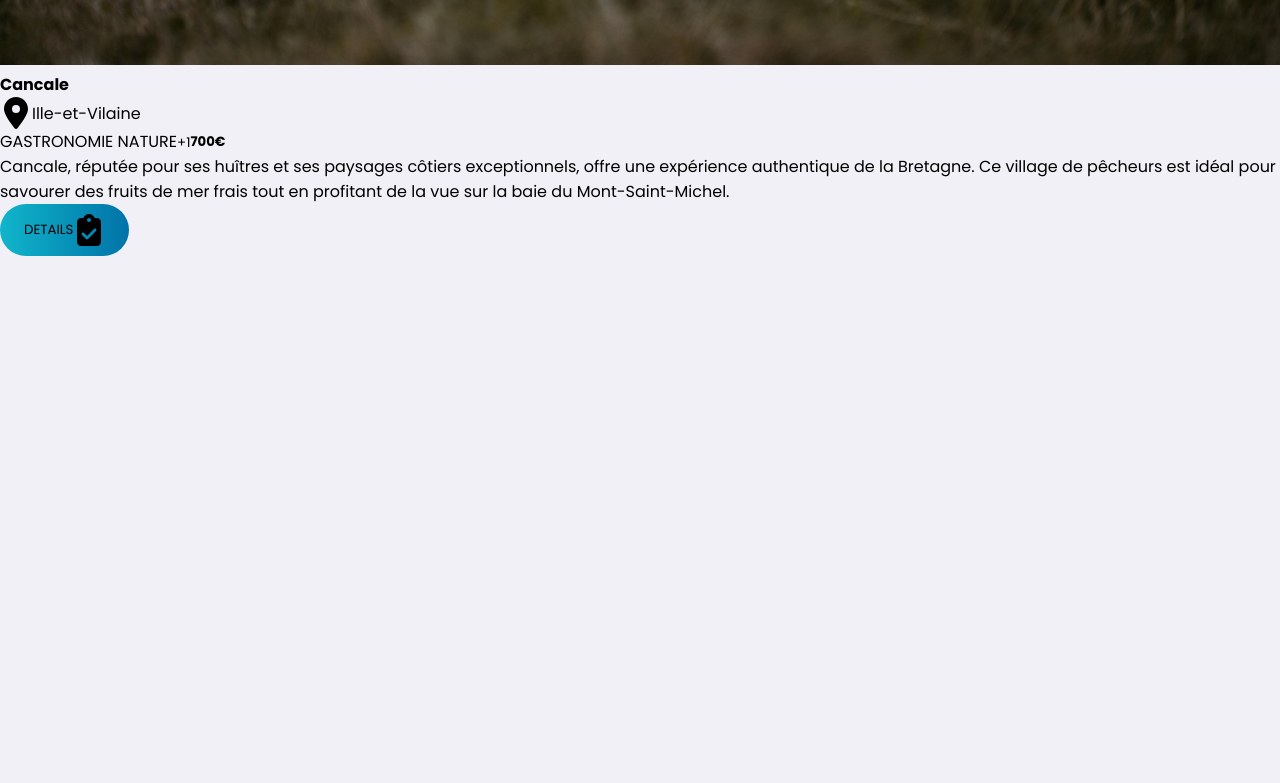
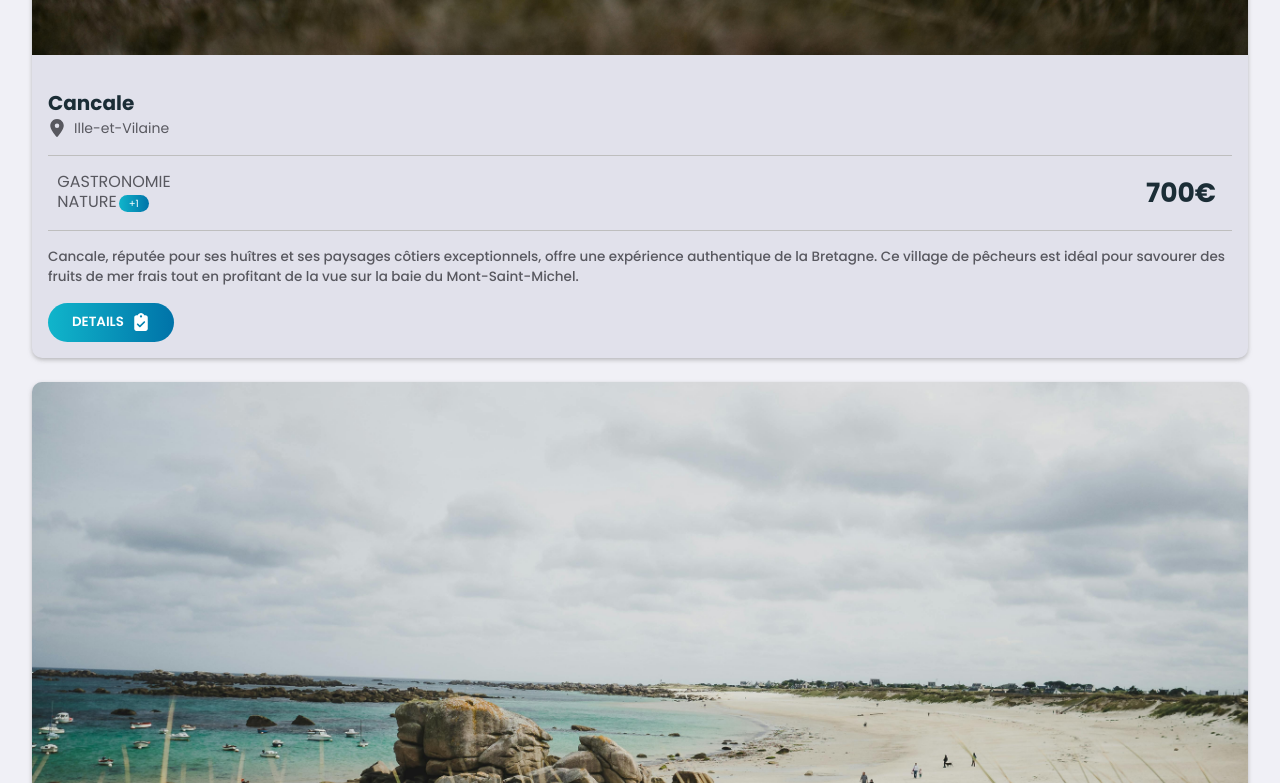
Before and after one commit to Reisorel/React_traveling_app, a React (Vite) app in the folder frontend/: page / in a window 1280 px wide. Shown: the part 1657-2440 px from the top of the page. Before the commit the page ends 1945 px from the top, so only its background shows below. Built offline with nearby package versions, Linux system fonts and the light colour scheme.

Commit message:
adding main to content

```diff
--- a/frontend/src/Components/Main/Main.css
+++ b/frontend/src/Components/Main/Main.css
@@ -10,6 +10,7 @@
   --inputColor: rgb(239, 239, 239);
   --bodyColor: rgb(240, 240, 246);
   --cardBG: rgb(225, 225, 235);
+  --cardHover: rgb(255, 255, 255);
 }
 
 .main {
@@ -21,7 +22,7 @@
   width: -moz-max-content;
   width: max-content;
   color: var(--textColor);
-  margin: 1rem 0;
+  margin: 2rem;
   z-index: 2;
 }
 .secTitle .title::after {
@@ -32,10 +33,105 @@
   width: 82px;
   right: 0;
   bottom: 5px;
-  z-index: 1;
+  z-index: -1;
 }
 
 .secContent {
   justify-content: center;
-  gap: 1, 5rem;
+  gap: 1.5rem;
+  margin: 2rem;
+}
+.secContent .singleDestination {
+  height: 100%;
+  display: grid;
+  row-gap: 10px;
+  border-radius: 10px;
+  align-items: center;
+  background: var(--cardBG);
+  box-shadow: 0 2px 4px rgba(140, 140, 141, 0.549);
+  overflow: hidden;
+}
+.secContent .singleDestination:hover {
+  background: var(--cardHover);
+  box-shadow: 1 4px 4px rgba(85, 85, 114, 0.549);
+  transition: 0.3s ease;
+}
+.secContent .singleDestination .imageDiv {
+  height: auto;
+  width: auto;
+  overflow: hidden;
+}
+.secContent .singleDestination .imageDiv img {
+  height: 100%;
+  width: 100%;
+  -o-object-fit: cover;
+     object-fit: cover;
+  transform: 2s eases;
+}
+.secContent .singleDestination .imageDiv:hover img {
+  transform: scale(1.1);
+}
+.secContent .singleDestination .cardInfo {
+  padding: 1rem;
+}
+.secContent .singleDestination .cardInfo .destTitle {
+  color: var(--blackColor);
+  font-size: 1.25rem;
+}
+.secContent .singleDestination .cardInfo .continent {
+  gap: 0.5rem;
+}
+.secContent .singleDestination .cardInfo .continent .icon {
+  color: var(--textColor);
+  font-size: 18px;
+}
+.secContent .singleDestination .cardInfo .continent .name {
+  color: var(--textColor);
+  font-weight: 400;
+  font-size: 14px;
+}
+.secContent .singleDestination .cardInfo .fees {
+  width: 100%;
+  justify-content: space-between;
+  padding: 1rem;
+  margin: 1rem 0;
+  border-top: 1.5px solid var(--greyText);
+  border-bottom: 1.5px solid var(--greyText);
+}
+.secContent .singleDestination .cardInfo .fees .grade {
+  color: var(--textColor);
+  max-width: 100px;
+  line-height: 20px;
+  display: flex;
+  align-items: center;
+  justify-content: center;
+}
+.secContent .singleDestination .cardInfo .fees .grade small {
+  text-align: center;
+  background: var(--gradientColor);
+  border-radius: 1rem;
+  color: var(--whiteColor);
+  padding: 1px 10px;
+  font-size: 10px;
+  margin: 2px;
+}
+.secContent .singleDestination .cardInfo .fees .price {
+  font-size: 2rem;
+  color: var(--blackColor);
+}
+.secContent .singleDestination .cardInfo .desc {
+  font-size: 13.5px;
+  color: var(--textColor);
+  font-weight: 500;
+}
+.secContent .singleDestination .cardInfo .btn {
+  margin-top: 1rem;
+  color: var(--whiteColor);
+  font-weight: 600;
+  justify-content: space-between;
+  gap: 0.5rem;
+}
+.secContent .singleDestination .cardInfo .btn .icon {
+  align-self: center;
+  font-size: 18px;
 }/*# sourceMappingURL=Main.css.map */
--- a/frontend/src/Components/Main/Main.jsx
+++ b/frontend/src/Components/Main/Main.jsx
@@ -2,12 +2,20 @@ import React from "react";
 import "./Main.css";
 
 //Medias
+
 import bzh1 from "../../Assets/bzh-1.jpg";
+import bzh2 from "../../Assets/bzh-2.jpg";
+import bzh3 from "../../Assets/bzh-3.jpg";
+import bzh4 from "../../Assets/bzh-4.jpg";
+import bzh5 from "../../Assets/bzh-5.jpg";
+import bzh6 from "../../Assets/bzh-6.jpg";
+import bzh7 from "../../Assets/bzh-7.jpg";
+import bzh8 from "../../Assets/bzh-8.jpg";
+import bzh9 from "../../Assets/bzh-9.jpg";
 
 //Icons
 import { FaLocationDot } from "react-icons/fa6";
 import { FaClipboardCheck } from "react-icons/fa6";
-
 
 const Data = [
   {
@@ -20,78 +28,86 @@ const Data = [
     description:
       "Cancale, réputée pour ses huîtres et ses paysages côtiers exceptionnels, offre une expérience authentique de la Bretagne. Ce village de pêcheurs est idéal pour savourer des fruits de mer frais tout en profitant de la vue sur la baie du Mont-Saint-Michel.",
   },
-  // {
-  //   id: 2,
-  //   imgSrc: 'bzh-2',
-  //   destTitle: 'Saint-Malo',
-  //   location: 'Ille-et-Vilaine, France',
-  //   grade: 'HISTORICAL RELAX',
-  //   fees: '650€',
-  //   description: 'Saint-Malo, la cité corsaire, impressionne avec ses remparts historiques et ses plages. Promenez-vous dans ses ruelles pavées et explorez son riche patrimoine maritime.'
-  // },
-  // {
-  //   id: 3,
-  //   imgSrc: 'bzh-3',
-  //   destTitle: 'Quimper',
-  //   location: 'Finistère, France',
-  //   grade: 'CULTURAL RELAX',
-  //   fees: '550€',
-  //   description: 'Quimper, capitale culturelle du Finistère, est célèbre pour sa cathédrale gothique et ses maisons à colombages. Découvrez son patrimoine breton à travers ses musées et ses artisans locaux.'
-  // },
-  // {
-  //   id: 4,
-  //   imgSrc: 'bzh-4',
-  //   destTitle: 'Concarneau',
-  //   location: 'Finistère, France',
-  //   grade: 'SEASIDE RELAX',
-  //   fees: '600€',
-  //   description: 'Concarneau, avec sa ville close entourée de remparts, est une destination pittoresque et charmante. Explorez ses ruelles pavées, ses galeries d\'art, et profitez d\'une balade le long de la plage.'
-  // },
-  // {
-  //   id: 5,
-  //   imgSrc: 'bzh-5',
-  //   destTitle: 'Pointe du Raz',
-  //   location: 'Finistère, France',
-  //   grade: 'NATURE ADVENTURE',
-  //   fees: '500€',
-  //   description: 'La Pointe du Raz, un site naturel spectaculaire, vous invite à découvrir ses falaises escarpées et sa vue panoramique sur l\'océan. Un incontournable pour les amateurs de randonnée et de paysages grandioses.'
-  // },
-  // {
-  //   id: 6,
-  //   imgSrc: 'bzh-6',
-  //   destTitle: 'Belle-Île-en-Mer',
-  //   location: 'Morbihan, France',
-  //   grade: 'ISLAND ESCAPE',
-  //   fees: '750€',
-  //   description: 'Belle-Île-en-Mer est une île paradisiaque aux paysages variés : plages de sable, falaises déchiquetées et vallées verdoyantes. Idéale pour une escapade nature et détente, loin de l\'agitation du continent.'
-  // },
-  // {
-  //   id: 7,
-  //   imgSrc: 'bzh-7',
-  //   destTitle: 'Carnac',
-  //   location: 'Morbihan, France',
-  //   grade: 'HISTORICAL NATURE',
-  //   fees: '620€',
-  //   description: 'Carnac est célèbre pour ses alignements de menhirs, mystérieux vestiges de la préhistoire. Profitez de la sérénité des lieux et explorez les plages et marais environnants pour une expérience unique.'
-  // },
-  // {
-  //   id: 8,
-  //   imgSrc: 'bzh-8',
-  //   destTitle: 'Rochefort-en-Terre',
-  //   location: 'Morbihan, France',
-  //   grade: 'MEDIEVAL CHARM',
-  //   fees: '580€',
-  //   description: 'Rochefort-en-Terre, élu plus beau village de France, charme par ses maisons fleuries et son ambiance médiévale. Flânez dans ses ruelles pittoresques et imprégnez-vous de l\'atmosphère unique du lieu.'
-  // },
-  // {
-  //   id: 9,
-  //   imgSrc: 'bzh-9',
-  //   destTitle: 'Locronan',
-  //   location: 'Finistère, France',
-  //   grade: 'CULTURAL CHARM',
-  //   fees: '630€',
-  //   description: 'Locronan, petite cité de caractère, est l\'un des joyaux architecturaux de la Bretagne. Avec ses maisons de granit et son église majestueuse, c\'est une destination incontournable pour les amoureux de l\'histoire et de l\'architecture.'
-  // }
+  {
+    id: 2,
+    imgSrc: bzh2,
+    destTitle: "Saint-Malo",
+    location: "Ille-et-Vilaine",
+    grade: "HISTOIRE & AVENTURE",
+    fees: "850€",
+    description:
+      "Saint-Malo, célèbre pour ses remparts majestueux et son histoire de corsaires, est une destination incontournable pour les amoureux de l'histoire et de la mer. Flânez dans ses rues pavées, explorez ses fortifications et profitez des plages environnantes pour une expérience bretonne riche en découvertes.",
+  },
+  {
+    id: 3,
+    imgSrc: bzh3,
+    destTitle: "Quimper",
+    location: "Finistère, France",
+    grade: "CULTURAL RELAX",
+    fees: "550€",
+    description:
+      "Quimper, capitale culturelle du Finistère, est célèbre pour sa cathédrale gothique et ses maisons à colombages. Découvrez son patrimoine breton à travers ses musées et ses artisans locaux.",
+  },
+  {
+    id: 4,
+    imgSrc: bzh4,
+    destTitle: "Concarneau",
+    location: "Finistère, France",
+    grade: "SEASIDE RELAX",
+    fees: "600€",
+    description:
+      "Concarneau, avec sa ville close entourée de remparts, est une destination pittoresque et charmante. Explorez ses ruelles pavées, ses galeries d'art, et profitez d'une balade le long de la plage.",
+  },
+  {
+    id: 5,
+    imgSrc: bzh5,
+    destTitle: "Pointe du Raz",
+    location: "Finistère, France",
+    grade: "NATURE ADVENTURE",
+    fees: "500€",
+    description:
+      "La Pointe du Raz, un site naturel spectaculaire, vous invite à découvrir ses falaises escarpées et sa vue panoramique sur l'océan. Un incontournable pour les amateurs de randonnée et de paysages grandioses.",
+  },
+  {
+    id: 6,
+    imgSrc: bzh6,
+    destTitle: "Belle-Île-en-Mer",
+    location: "Morbihan, France",
+    grade: "ISLAND ESCAPE",
+    fees: "750€",
+    description:
+      "Belle-Île-en-Mer est une île paradisiaque aux paysages variés : plages de sable, falaises déchiquetées et vallées verdoyantes. Idéale pour une escapade nature et détente, loin de l'agitation du continent.",
+  },
+  {
+    id: 7,
+    imgSrc: bzh7,
+    destTitle: "Carnac",
+    location: "Morbihan, France",
+    grade: "HISTORICAL NATURE",
+    fees: "620€",
+    description:
+      "Carnac est célèbre pour ses alignements de menhirs, mystérieux vestiges de la préhistoire. Profitez de la sérénité des lieux et explorez les plages et marais environnants pour une expérience unique.",
+  },
+  {
+    id: 8,
+    imgSrc: bzh8,
+    destTitle: "Rochefort-en-Terre",
+    location: "Morbihan, France",
+    grade: "MEDIEVAL CHARM",
+    fees: "580€",
+    description:
+      "Rochefort-en-Terre, élu plus beau village de France, charme par ses maisons fleuries et son ambiance médiévale. Flânez dans ses ruelles pittoresques et imprégnez-vous de l'atmosphère unique du lieu.",
+  },
+  {
+    id: 9,
+    imgSrc: bzh9,
+    destTitle: "Locronan",
+    location: "Finistère, France",
+    grade: "CULTURAL CHARM",
+    fees: "630€",
+    description:
+      "Locronan, petite cité de caractère, est l'un des joyaux architecturaux de la Bretagne. Avec ses maisons de granit et son église majestueuse, c'est une destination incontournable pour les amoureux de l'histoire et de l'architecture.",
+  },
 ];
 
 const Main = () => {
@@ -115,7 +131,7 @@ const Main = () => {
                     <FaLocationDot className="icon" />
                     <span className="name">{location}</span>
                   </span>
-                </div>
+
                   <div className="fees flex">
                     <div className="grade">
                       <span>
@@ -127,11 +143,15 @@ const Main = () => {
                       <h5>{fees}</h5>
                     </div>
                   </div>
+
                   <div className="desc">
                     <p>{description}</p>
                   </div>
-                <button className="btn flex">DETAILS <FaClipboardCheck className="icon" />
+
+                  <button className="btn flex">
+                    DETAILS <FaClipboardCheck className="icon" />
                   </button>
+                </div>
               </div>
             );
           }
--- a/frontend/src/Components/Main/Main.scss
+++ b/frontend/src/Components/Main/Main.scss
@@ -10,6 +10,7 @@
   --inputColor: rgb(239, 239, 239);
   --bodyColor: rgb(240, 240, 246);
   --cardBG: rgb(225, 225, 235);
+  --cardHover: rgb(255, 255, 255);
 }
 
 
@@ -22,7 +23,7 @@
     position: relative;
     width: max-content;
     color: var(--textColor);
-    margin: 1rem 0;
+    margin: 2rem;
     z-index: 2;
 
     &::after {
@@ -33,12 +34,116 @@
       width: 82px;
       right: 0;
       bottom: 5px;
-      z-index: 1;
+      z-index: -1;
     }
   }
 }
 
 .secContent{
   justify-content: center;
-  gap: 1,5rem;
+  gap: 1.5rem;
+  margin: 2rem;
+
+  .singleDestination{
+    height: 100%;
+    display: grid;
+    row-gap: 10px;
+    border-radius: 10px;
+    align-items: center;
+    background: var(--cardBG);
+    box-shadow: 0 2px 4px rgba(140, 140, 141, 0.549);
+    overflow: hidden;
+    &:hover{
+      background: var(--cardHover);
+      box-shadow: 1 4px 4px rgba(85, 85, 114, 0.549);
+      transition: .3s ease;
+    }
+
+    .imageDiv{
+      height: auto;
+      width: auto;
+      overflow: hidden;
+      img{
+       height: 100%;
+       width: 100%;
+       object-fit: cover;
+       transform: 2s eases ;
+      }
+
+      &:hover{
+        img{
+         transform: scale(1.1)
+        }
+      }
+    }
+    .cardInfo{
+      padding: 1rem;
+
+      .destTitle{
+        color: var(--blackColor);
+        font-size: 1.25rem;;
+      }
+      .continent{
+        gap: .5rem;
+
+        .icon {
+          color: var(--textColor);
+          font-size: 18px;
+        }
+        .name{
+          color: var(--textColor);
+          font-weight:400;
+          font-size: 14px;
+        }
+      }
+      .fees{
+        width: 100%;
+        justify-content: space-between;
+        padding: 1rem;
+        margin: 1rem 0;
+        border-top: 1.5px solid var(--greyText);
+        border-bottom: 1.5px solid var(--greyText);
+
+        .grade{
+          color: var(--textColor);
+          max-width: 100px;
+          line-height: 20px;
+          display: flex;
+          align-items: center;
+          justify-content: center;
+
+          small{
+            text-align: center;
+            background: var(--gradientColor);
+            border-radius: 1rem;
+            color: var(--whiteColor);
+            padding: 1px 10px;
+            font-size: 10px;
+            margin: 2px;
+          }
+        }
+        .price{
+          font-size: 2rem;
+          color: var(--blackColor);
+        }
+      }
+      .desc{
+          font-size: 13.5px;
+          color: var(--textColor);
+          font-weight: 500;
+      }
+      .btn{
+        margin-top: 1rem;
+        color: var(--whiteColor);
+        font-weight: 600;
+        justify-content: space-between;
+        gap: .5rem;
+
+        .icon{
+          align-self: center;
+          font-size: 18px;
+        }
+      }
+    }
+  }
 }
```
Also changed, not shown: frontend/src/App.css (line endings or trailing spaces), 1 other file (tests, documents, lock files or other folders). Lines whose indentation alone changed are shown as unchanged.
